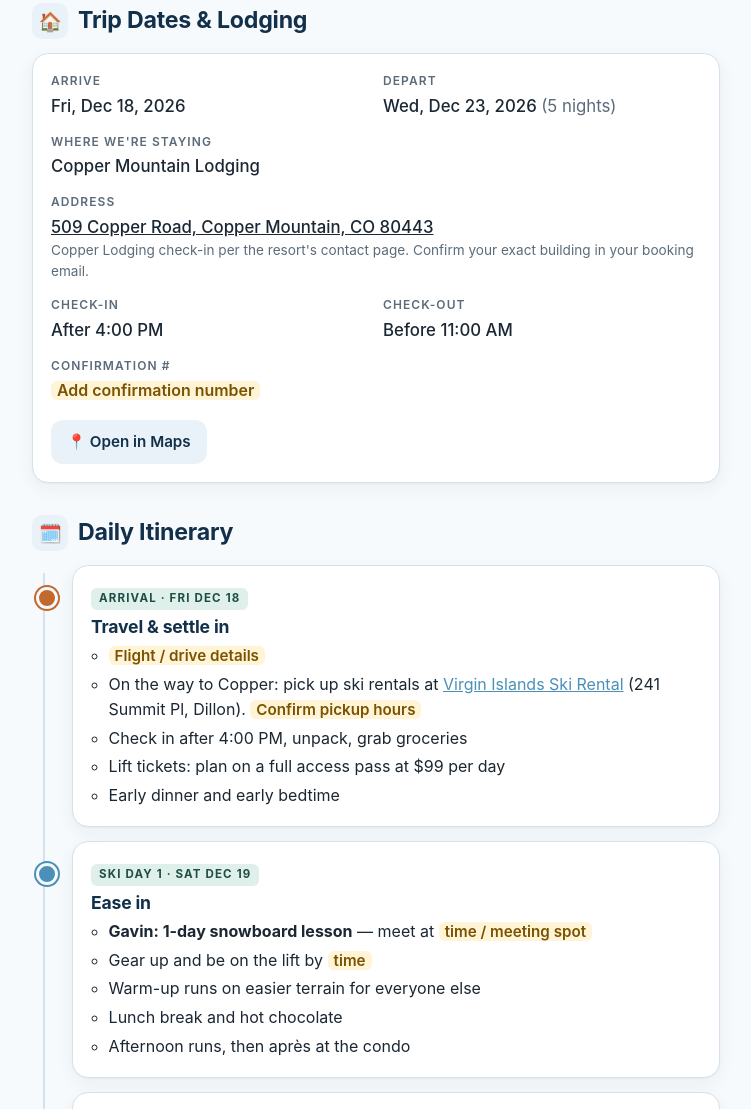
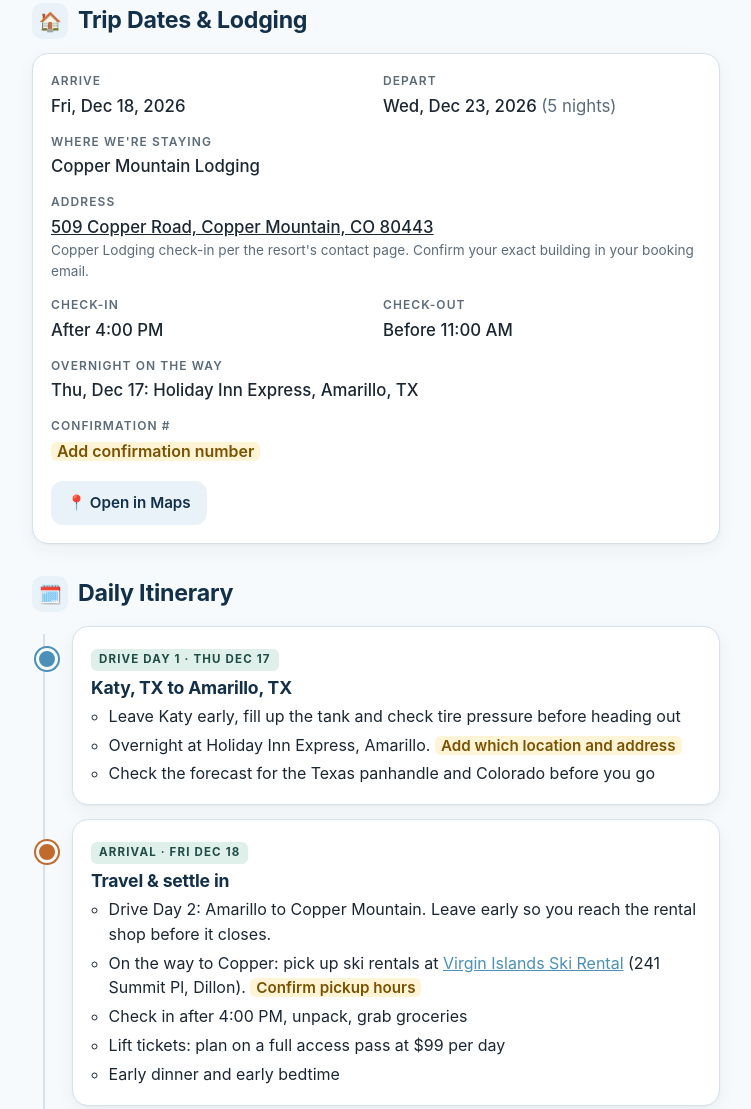
Before and after one commit to MeiTrails/copper-mountain-ski-trip, a plain HTML site: page index.html in a window 1280 px wide. Shown: the part 422-1531 px from the top of the page, without its empty margins (264-1015 px from the left). Drawn offline with Linux system fonts and the light colour scheme.

Commit message:
Add two-day drive from Katy with Amarillo overnight
Co-Authored-By: Claude Sonnet 5.5 <noreply@anthropic.com>
Claude-Session: https://claude.ai/code/session_0131MZK9PFQGvcqFGERMPXYA

```diff
--- a/index.html
+++ b/index.html
@@ -246,6 +246,7 @@
         </div>
         <div><dt>Check-in</dt><dd>After 4:00 PM</dd></div>
         <div><dt>Check-out</dt><dd>Before 11:00 AM</dd></div>
+        <div class="wide"><dt>Overnight on the way</dt><dd>Thu, Dec 17: Holiday Inn Express, Amarillo, TX</dd></div>
         <div class="wide"><dt>Confirmation #</dt><dd><span class="todo">Add confirmation number</span></dd></div>
       </dl>
       <p style="margin:16px 0 0">
@@ -258,12 +259,23 @@
   <section id="itinerary">
     <h2><span class="ico" aria-hidden="true">🗓️</span>Daily Itinerary</h2>
     <ol class="timeline">
+      <li>
+        <div class="card">
+          <span class="day-tag">Drive Day 1 &middot; Thu Dec 17</span>
+          <h3>Katy, TX to Amarillo, TX</h3>
+          <ul>
+            <li>Leave Katy early, fill up the tank and check tire pressure before heading out</li>
+            <li>Overnight at Holiday Inn Express, Amarillo. <span class="todo">Add which location and address</span></li>
+            <li>Check the forecast for the Texas panhandle and Colorado before you go</li>
+          </ul>
+        </div>
+      </li>
       <li class="arrive">
         <div class="card">
           <span class="day-tag">Arrival &middot; Fri Dec 18</span>
           <h3>Travel &amp; settle in</h3>
           <ul>
-            <li><span class="todo">Flight / drive details</span></li>
+            <li>Drive Day 2: Amarillo to Copper Mountain. Leave early so you reach the rental shop before it closes.</li>
             <li>On the way to Copper: pick up ski rentals at <a href="https://www.google.com/maps/search/?api=1&query=Virgin+Islands+Ski+Rental+241+Summit+Pl+Dillon+CO+80435" target="_blank" rel="noopener">Virgin Islands Ski Rental</a> (241 Summit Pl, Dillon). <span class="todo">Confirm pickup hours</span></li>
             <li>Check in after 4:00 PM, unpack, grab groceries</li>
             <li>Lift tickets: plan on a full access pass at $99 per day</li>
@@ -326,7 +338,7 @@
             <li>Check out before 11:00 AM</li>
             <li>Return rental gear, final walkthrough of the condo</li>
             <li>Check the road and weather before driving</li>
-            <li><span class="todo">Flight / drive details</span></li>
+            <li>Drive home to Katy. <span class="todo">Add return overnight stop plan</span></li>
           </ul>
         </div>
       </li>
```
